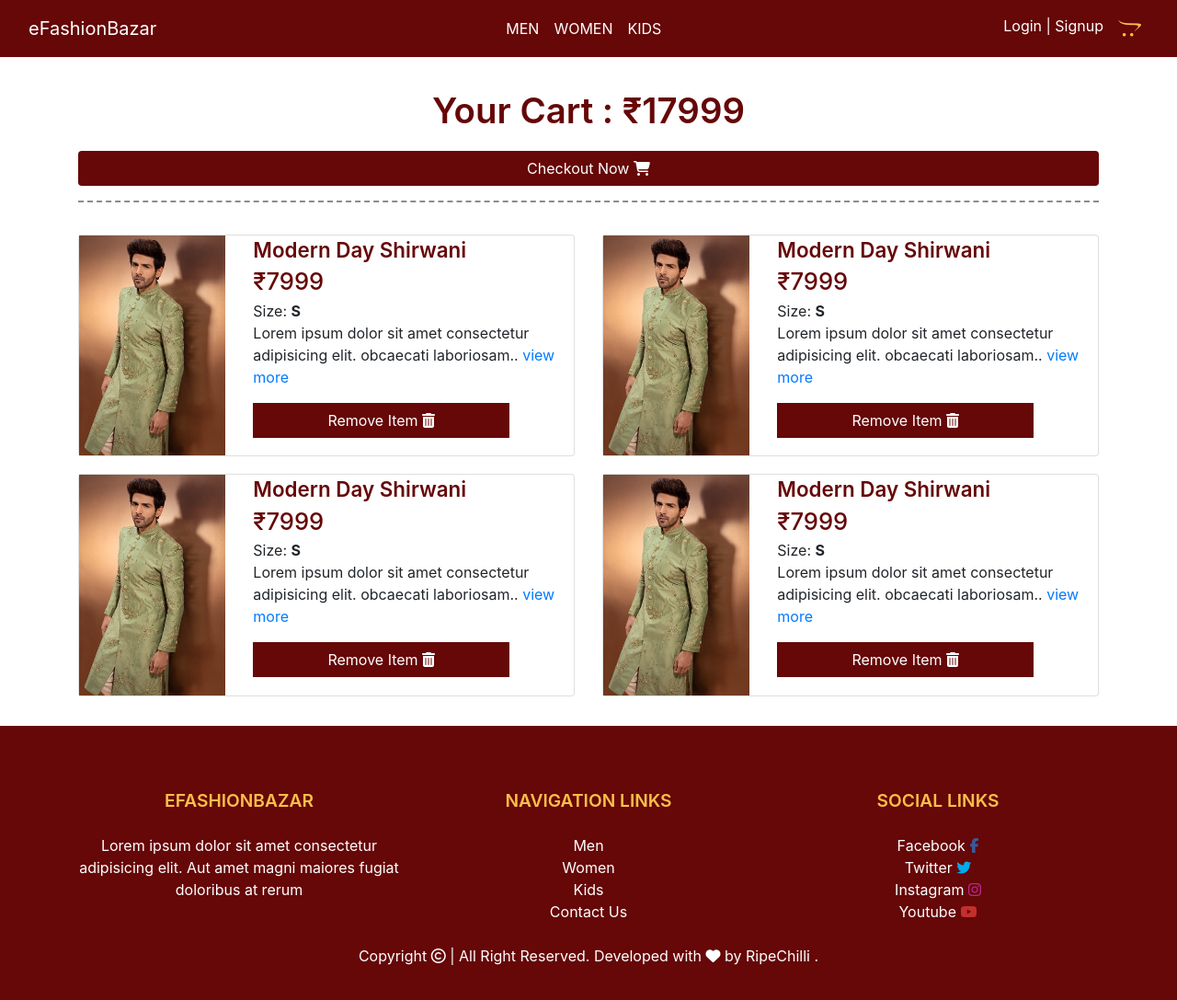
After one commit to saif-11bit/efashion, a Django app: template products/templates/cart.html in a window 1280 px wide. The commit adds this page. Shown: the whole page at 92% size. Run offline with Django 3.2, Linux system fonts and the light colour scheme; the template is opened without the code that fills it, so the values that code supplies are empty; some libraries are stand-ins or nearby versions.

Commit message:
Added Cart FrontEnd

```diff
--- a/products/static/css/itsmystyle.css
+++ b/products/static/css/itsmystyle.css
@@ -544,3 +544,73 @@ hr.style5 {
   font-weight: 600;
 }
 /* Product Des CSS Ends  */
+
+/* Cart CSS Begins  */
+.cartSec{
+  width: 100%;
+  height: auto;
+  margin-top: 2rem;
+  margin-bottom: 2rem;
+}
+
+.cartSecCard{
+  width: 100%;
+  height: auto;
+  margin-top: 1.2rem;
+}
+
+.cartSecCard:hover{
+  transform: translateY(-4px);
+  transition-duration: 400ms;
+  /* transition: [property] [duration] [timing-function] [delay]; */
+  box-shadow: 0 0 20px 0 rgba(0, 0, 0, 0.3);
+}
+.cartSecCardImage{
+  width: 100%;
+  height: 100%;
+}
+
+.cartSecCardTitle{
+  font-size: 1.4rem;
+  font-weight: 600;
+  line-height: 1.4;
+  color: var(--seconMainBgCol);
+  margin-bottom: 0rem;
+}
+
+.cartSecCardPrice{
+  font-size: 1.6rem;
+  font-weight: 500;
+  margin-bottom: 0rem;
+  color: var(--seconMainBgCol);
+}
+
+.cartSecCardSize{
+  font-size: 1rem;
+  margin-bottom: 0rem;
+}
+
+.cartSecCardBtn{
+  width: 80%;
+  background-color: var(--seconMainBgCol);
+  border-radius: 2px solid var(--seconMainBgCol);
+  color: #ffffff;
+
+}
+
+.cartSecCardBtn:hover{
+  color: #ffffff;
+  background-color: var(--seconMainBgCol);
+}
+
+.checkoutNowBtn{
+  width: 100%;
+  color: #ffffff;
+  background-color: var(--seconMainBgCol);
+}
+
+.checkoutNowBtn:hover{
+  color: #ffffff;
+  background-color: var(--seconMainBgCol);
+}
+/* Cart CSS Ends  */
--- /dev/null
+++ b/products/templates/cart.html
@@ -0,0 +1,138 @@
+{% extends 'base.html' %} {% block mainCont %} {% load static %}
+<!-- Cart Section Product Begins  -->
+<section class="cartSec">
+    <div class="container">
+      <div class="row">
+        <div class="col-lg-12 col-12">
+          <p class="text-center categoriesMainTitle">
+            Your Cart : ₹17999
+          </p>
+          <button class="btn text-center checkoutNowBtn">Checkout Now <i class="fas fa-shopping-cart"></i></button>
+          <hr class="style5">
+        </div>
+      </div>
+      <div class="row">
+        <div class="col-lg-6 col-md-10 col-12 m-auto">
+          <div class="card cartSecCard">
+            <div class="row">
+              <div class="col-lg-4 col-md-4 col-4">
+                <a href="#">
+                <img src="{% static 'image/shirwani.jpg' %}" class="img-fluid cartSecCardImage" alt="">
+                </a>
+              </div>
+              <div class="col-lg-8 col-md-8 col-8">
+                <a href="#">
+                <p class="card-title cartSecCardTitle">
+                  Modern Day Shirwani
+                </p>
+              </a>
+                <p class="cartSecCardPrice">
+                  ₹7999
+                </p>
+                <p class="cartSecCardSize">
+                  Size: <strong>S</strong>
+                </p>
+                <p class="cartSecCardPara d-none d-sm-none d-md-block d-lg-block">
+                  Lorem ipsum dolor sit amet consectetur adipisicing elit.
+                  obcaecati laboriosam.. <a href="#">view more</a>
+                </p>
+                <button class="btn cartSecCardBtn">Remove Item <i class="fa fa-trash" aria-hidden="true"></i></button>
+              </div>
+            </div>
+          </div>
+        </div>
+        <div class="col-lg-6 col-md-10 col-12 m-auto">
+          <div class="card cartSecCard">
+            <div class="row">
+              <div class="col-lg-4 col-md-4 col-4">
+                <a href="#">
+                <img src="{% static 'image/shirwani.jpg' %}" class="img-fluid cartSecCardImage" alt="">
+                </a>
+              </div>
+              <div class="col-lg-8 col-md-8 col-8">
+                <a href="#">
+                <p class="card-title cartSecCardTitle">
+                  Modern Day Shirwani
+                </p>
+              </a>
+                <p class="cartSecCardPrice">
+                  ₹7999
+                </p>
+                <p class="cartSecCardSize">
+                  Size: <strong>S</strong>
+                </p>
+                <p class="cartSecCardPara d-none d-sm-none d-md-block d-lg-block">
+                  Lorem ipsum dolor sit amet consectetur adipisicing elit.
+                  obcaecati laboriosam.. <a href="#">view more</a>
+                </p>
+                <button class="btn cartSecCardBtn">Remove Item <i class="fa fa-trash" aria-hidden="true"></i></button>
+              </div>
+            </div>
+          </div>
+        </div>
+      </div>
+      <div class="row">
+        <div class="col-lg-6 col-md-10 col-12 m-auto">
+          <div class="card cartSecCard">
+            <div class="row">
+              <div class="col-lg-4 col-md-4 col-4">
+                <a href="#">
+                <img src="{% static 'image/shirwani.jpg' %}" class="img-fluid cartSecCardImage" alt="">
+                </a>
+              </div>
+              <div class="col-lg-8 col-md-8 col-8">
+                <a href="#">
+                <p class="card-title cartSecCardTitle">
+                  Modern Day Shirwani
+                </p>
+              </a>
+                <p class="cartSecCardPrice">
+                  ₹7999
+                </p>
+                <p class="cartSecCardSize">
+                  Size: <strong>S</strong>
+                </p>
+                <p class="cartSecCardPara d-none d-sm-none d-md-block d-lg-block">
+                  Lorem ipsum dolor sit amet consectetur adipisicing elit.
+                  obcaecati laboriosam.. <a href="#">view more</a>
+                </p>
+                <button class="btn cartSecCardBtn">Remove Item <i class="fa fa-trash" aria-hidden="true"></i></button>
+              </div>
+            </div>
+          </div>
+        </div>
+        <div class="col-lg-6 col-md-10 col-12 m-auto">
+          <div class="card cartSecCard">
+            <div class="row">
+              <div class="col-lg-4 col-md-4 col-4">
+                <a href="#">
+                <img src="{% static 'image/shirwani.jpg' %}" class="img-fluid cartSecCardImage" alt="">
+                </a>
+              </div>
+              <div class="col-lg-8 col-md-8 col-8">
+                <a href="#">
+                <p class="card-title cartSecCardTitle">
+                  Modern Day Shirwani
+                </p>
+              </a>
+                <p class="cartSecCardPrice">
+                  ₹7999
+                </p>
+                <p class="cartSecCardSize">
+                  Size: <strong>S</strong>
+                </p>
+                <p class="cartSecCardPara d-none d-sm-none d-md-block d-lg-block">
+                  Lorem ipsum dolor sit amet consectetur adipisicing elit.
+                  obcaecati laboriosam.. <a href="#">view more</a>
+                </p>
+                <button class="btn cartSecCardBtn">Remove Item <i class="fa fa-trash" aria-hidden="true"></i></button>
+              </div>
+            </div>
+          </div>
+        </div>
+      </div>
+
+    </div>
+  </section>
+  <!-- Cart Section Product Ends  -->
+{% include 'footer.html' %} {% endblock mainCont %}
```
